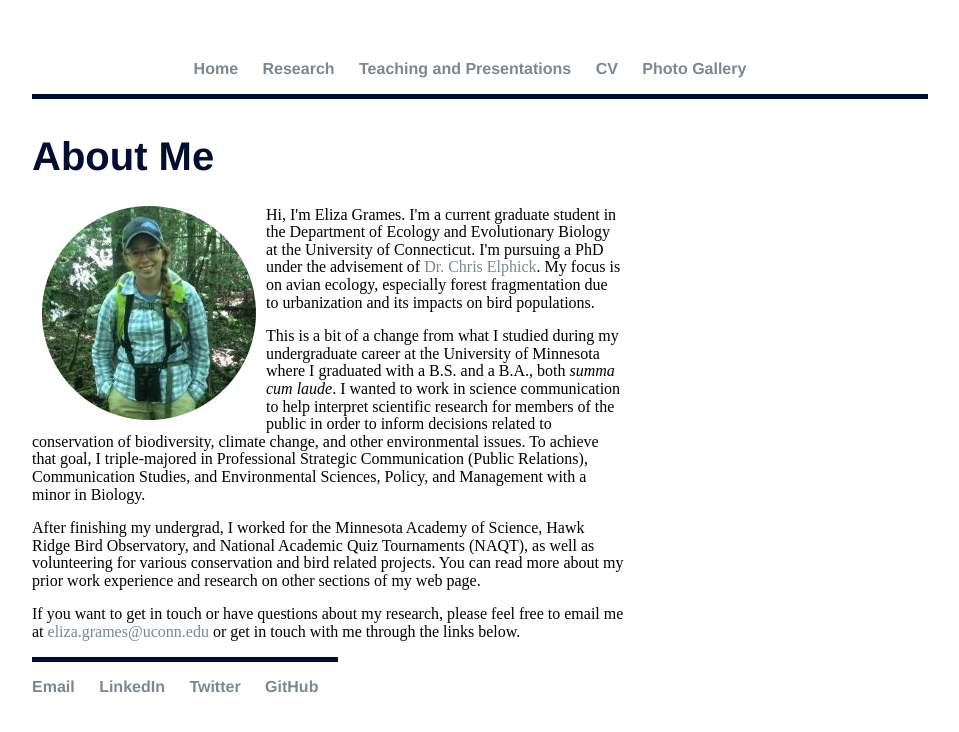
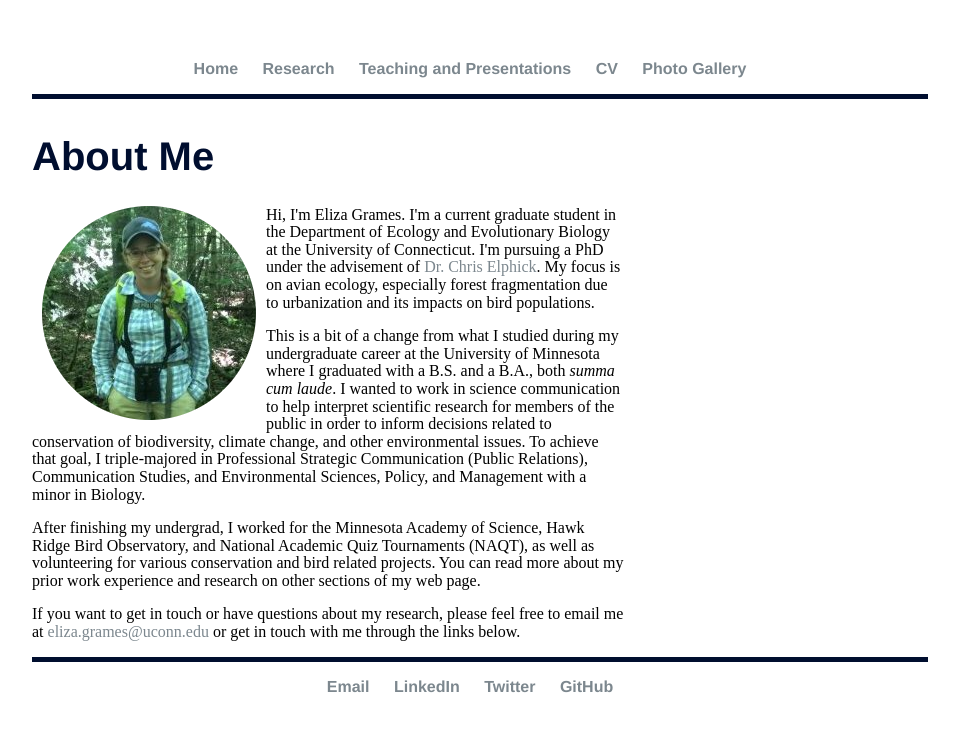
Before and after one commit to elizagrames/elizagrames.github.io, a Jekyll site: the page built from index.html, in a window 1280 px wide. Shown: the top 732 px of the page, without its empty margins (160-1119 px from the left). Built offline with Jekyll 4.4.1, drawn with Linux system fonts in a browser that asks for light colours; comment, search, counter and statistics services are not loaded.

Commit message:
Update main.css

```diff
--- a/css/main.css
+++ b/css/main.css
@@ -40,10 +40,6 @@ p {
 footer {
     border-top: 5px solid #000E2F;
     font-size: 1em;
-    position: fixed;
-}
-header{
-    position: fixed;
 }
 
 ul.posts {
```
